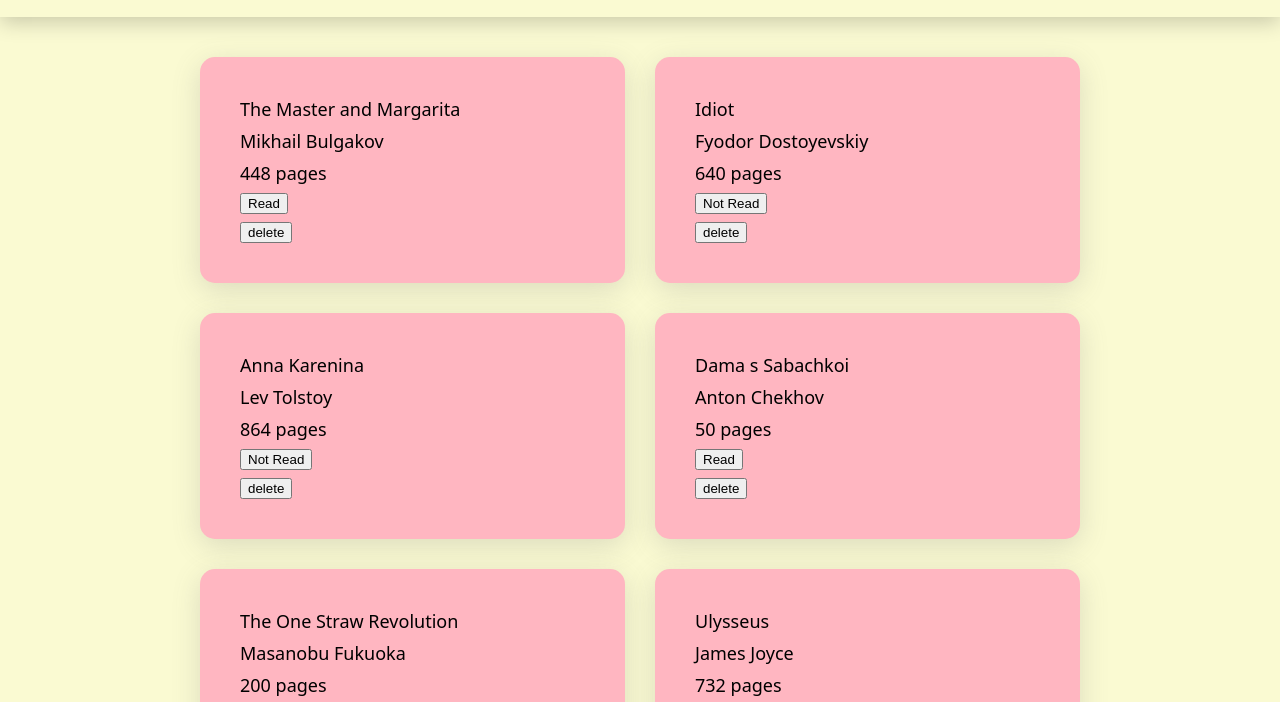
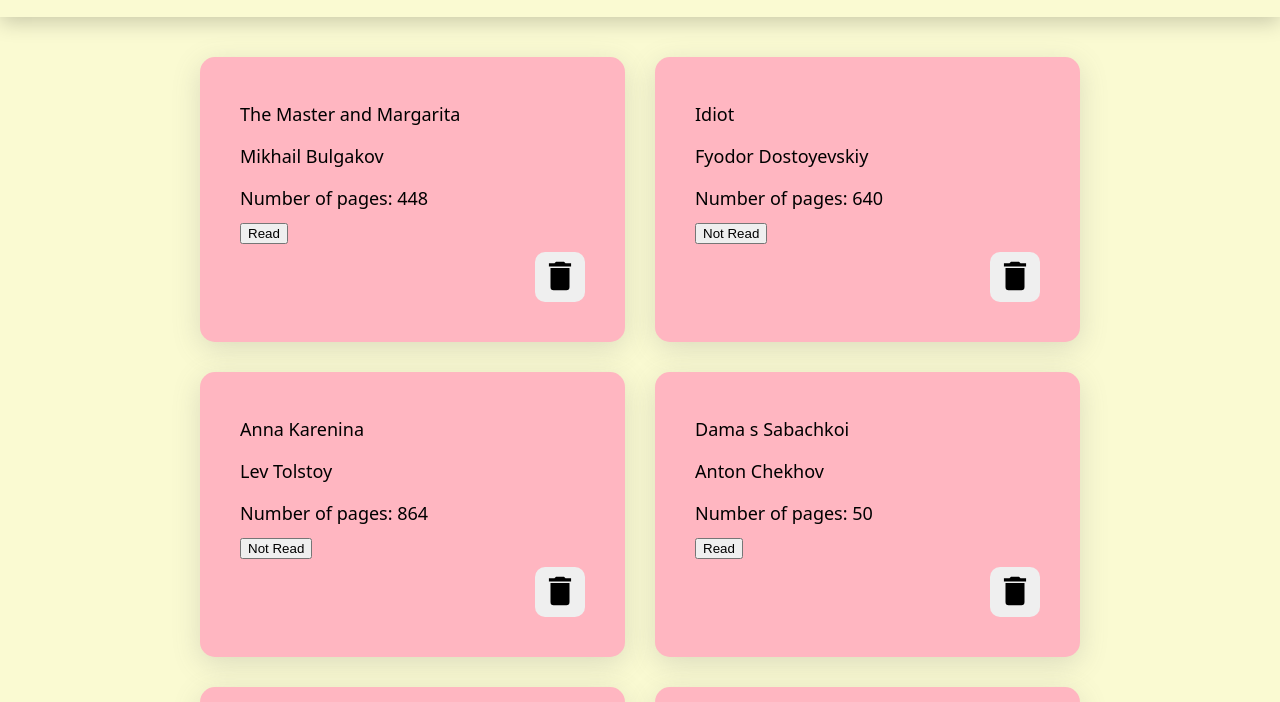
Before and after one commit to pchova/book-library, a plain HTML site: page index.html in a window 1280 px wide. Shown: the part 98-800 px from the top of the page. Drawn offline with Linux system fonts and the light colour scheme.

Commit message:
added icon for delete button

```diff
--- a/script.js
+++ b/script.js
@@ -42,13 +42,13 @@ function displayBooks(library) {
     const pAuthor = document.createElement("p");
     const pPages = document.createElement("p");
     const pRead = document.createElement("button");
-    const pButton = document.createElement("button");
-    pButton.classList.add("deleteButton");
+    const pDelete = document.createElement("button");
+    pDelete.classList.add("deleteButton");
 
     pTitle.textContent = book.title;
     pAuthor.textContent = book.author;
-    pPages.textContent = book.numberOfPages + " pages";
-    pButton.textContent = "delete";
+    pPages.textContent = "Number of pages: " + book.numberOfPages;
+    pDelete.innerHTML = '<img src="delete.svg" alt="trash icon"/>';
     if(book.read === true) {
       pRead.textContent = "Read";
     } else if (book.read === false) {
@@ -61,11 +61,11 @@ function displayBooks(library) {
     bookCard.appendChild(pAuthor);
     bookCard.appendChild(pPages);
     bookCard.appendChild(pRead);
-    bookCard.appendChild(pButton);
+    bookCard.appendChild(pDelete);
     container.appendChild(bookCard);
 
     /* Event listener deletes a bookCard from DOM and myLibrary */
-    pButton.addEventListener("click", () => {
+    pDelete.addEventListener("click", () => {
       deleteBook(bookCard);
     });
   });
--- a/style.css
+++ b/style.css
@@ -47,6 +47,7 @@ h1, h2, h3, h4, h5, h6, p {
 }
 
 .bookCardStyle {
+    align-self: start;
     box-shadow: rgba(100, 100, 111, 0.2) 0px 7px 29px 0px;
     font-size: 18px;
     background-color: lightpink;
@@ -58,6 +59,10 @@ h1, h2, h3, h4, h5, h6, p {
     align-items: flex-start;
     justify-content: space-evenly;
     gap: 8px;
+}
+
+.bookCardStyle p {
+    padding: 5px 0px;
 }
 
 footer {
@@ -73,7 +78,6 @@ footer {
     width: 50px;
     border: none;
     border-radius: 10px;
-    /* background-color: #F6C28B; */
     background-color: lightpink;
     padding: 13px
 }
@@ -92,6 +96,19 @@ footer {
     width: 20px;
     padding: 2px;
 }
+
+.deleteButton {
+    height: 50px;
+    width: 50px;
+    border-radius: 10px;
+    border: none;
+    align-self: flex-end;
+}
+
+.deleteButton:hover {
+    background-color: palegoldenrod;
+}
+
 
 /* ****** DIALOG FORM STYLING  ****** */
 dialog::backdrop {
```
